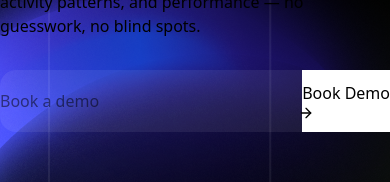
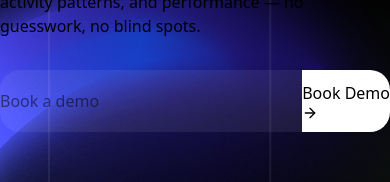
Before and after one commit to itsahadul99/trackforce-portfolio, a Next.js app: page /home in a window 390 px wide. Shown: the part 166-348 px from the top of the page. Built offline with nearby package versions, Linux system fonts and the light colour scheme.

Commit message:
Enhance demo booking UI with improved styles and transitions for better user experience

```diff
--- a/src/app/globals.css
+++ b/src/app/globals.css
@@ -566,3 +566,36 @@
   -webkit-background-clip: text;
   -webkit-text-fill-color: transparent;
 }
+
+.demo-wrapper {
+  overflow: hidden;
+}
+
+.book-demo {
+  width: 170px;
+  transition: all 0.5s ease;
+  overflow: hidden;
+  white-space: nowrap;
+  display: flex;
+  align-items: center;
+  justify-content: center;
+  gap: 8px;
+}
+
+.book-demo-text {
+  transition: all 0.3s ease;
+}
+
+.demo-wrapper:hover .book-demo {
+  width: 62px;
+}
+
+.demo-wrapper:hover .book-demo-text {
+  opacity: 0;
+  width: 0;
+  margin: 0;
+}
+
+.demo-wrapper input {
+  transition: all 0.5s ease;
+}
--- a/src/features/home/hero/Hero.tsx
+++ b/src/features/home/hero/Hero.tsx
@@ -77,10 +77,19 @@ const Hero = () => {
                     </div>
                     {/* book a demo */}
                     <div className="relative mt-8 w-full max-w-[480px] mx-auto lg:mx-0 lg:w-fit">
-                        <div className="flex border rounded-4xl border-[#1B73E8]">
-                            <input type="text" name="demo" id="demo" placeholder="Book a demo"
-                                className="pl-4 h-[62px] bg-[#FFFFFF12] rounded-s-[16px] text-[#626262] flex-1 min-w-0 lg:w-[312px] lg:flex-none outline-none border-none text-sm sm:text-lg" />
-                            <button className="text-white book-demo bg-white shrink-0 cursor-pointer text-sm sm:text-base">Book Demo <FiArrowRight className="text-xl -ml-1" /> </button>
+                        <div className="demo-wrapper flex border rounded-[20px] border-[#1B73E8] overflow-hidden">
+                            <input
+                                type="text"
+                                name="demo"
+                                id="demo"
+                                placeholder="Book a demo"
+                                className="demo-input pl-4 h-[62px] bg-[#FFFFFF12] text-[#626262] flex-1 min-w-0 outline-none border-none text-sm sm:text-lg"
+                            />
+
+                            <button className="book-demo bg-white shrink-0 cursor-pointer text-white font-medium text-lg">
+                                <span className="book-demo-text">Book Demo</span>
+                                <FiArrowRight className="text-xl" />
+                            </button>
                         </div>
 
                         <div className="hidden sm:flex flex-wrap justify-center lg:justify-between gap-x-3 gap-y-1 text-[#ABABAB] mt-3 px-1 text-sm sm:text-base">
```
